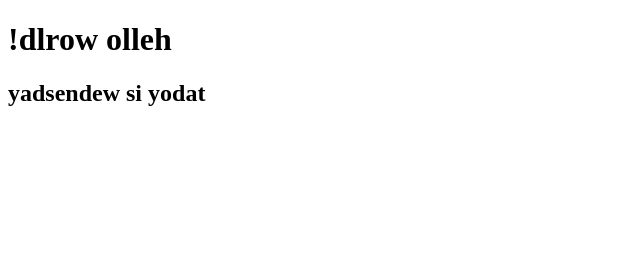
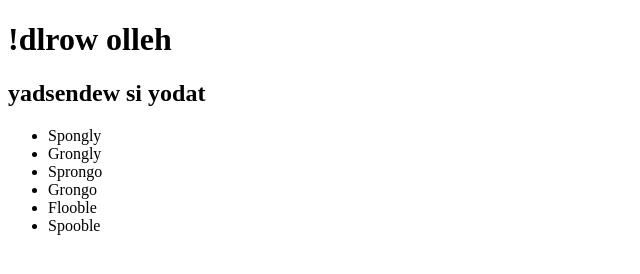
Before and after one commit to avan-etten/new-project, a plain HTML site: page index.html in a window 1280 px wide. Shown: the whole page, without its empty margins (0-640 px from the left). Drawn offline with Linux system fonts and the light colour scheme.

Commit message:
added nonsense list

```diff
--- a/index.html
+++ b/index.html
@@ -10,5 +10,13 @@
 <body>
     <h1>!dlrow olleh</h1>
     <h2>yadsendew si yodat</h2>
+<ul>
+    <li>Spongly</li>
+    <li>Grongly</li>
+    <li>Sprongo</li>
+    <li>Grongo</li>
+    <li>Flooble</li>
+    <li>Spooble</li>
+</ul>
 </body>
 </html>
```
